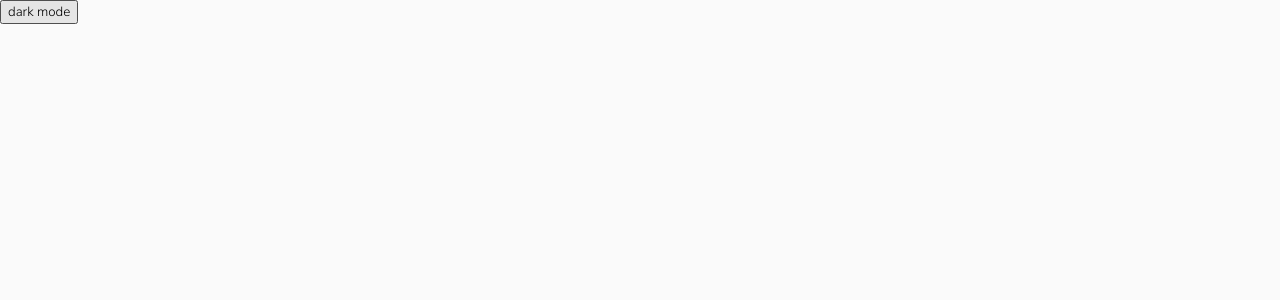
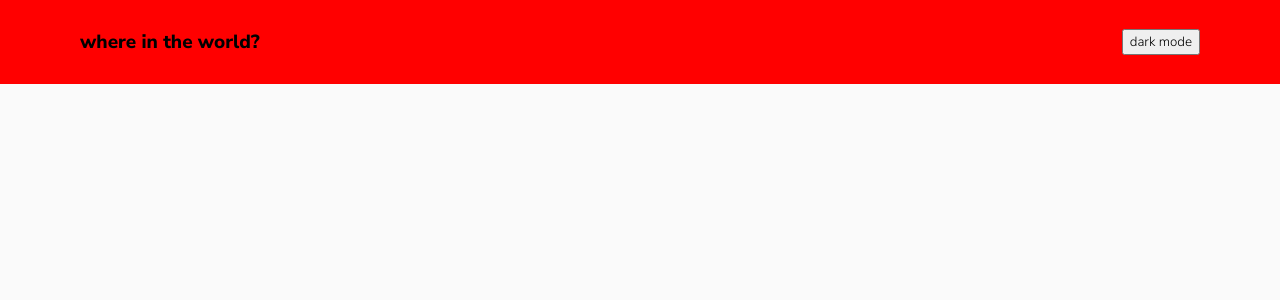
Before and after one commit to Dze-lle/countries-api-typescript, a React (Create React App) app: page / in a window 1280 px wide. Shown: the top 300 px of the page. Built offline with nearby package versions, Linux system fonts and the light colour scheme.

Commit message:
styling navbar and adding medias

```diff
--- a/src/assets/scss/_globals.scss
+++ b/src/assets/scss/_globals.scss
@@ -7,14 +7,5 @@ html {
 *::before,
 *::after {
   box-sizing: inherit;
-}
-
-body {
-  padding: 0;
   margin: 0;
 }
-
-.app {
-  height: 100vh;
-  background: $veryLightGray;
-}
--- /dev/null
+++ b/src/assets/scss/_main.scss
@@ -0,0 +1,4 @@
+.app {
+  background: $veryLightGray;
+  height: 100vh;
+}
--- a/src/assets/scss/_mixins.scss
+++ b/src/assets/scss/_mixins.scss
@@ -0,0 +1,25 @@
+// 640px, 1024px, 1400px
+$breakpoints-up: (
+  "medium": "40rem",
+  "large": "64em",
+  "xlarge": "87.5em",
+);
+
+// 639px, 1023, 1399px
+$breakpoints-down: (
+  "small": "39.9375rem",
+  "medium": "63.9375em",
+  "large": "87.4375em",
+);
+
+@mixin for-desktop($size) {
+  @media (min-width: map-get($breakpoints-up, $size)) {
+    @content;
+  }
+}
+
+@mixin for-mobile($size) {
+  @media (max-width: map-get($breakpoints-down, $size)) {
+    @content;
+  }
+}
--- /dev/null
+++ b/src/assets/scss/_navbar.scss
@@ -0,0 +1,10 @@
+.nav {
+  background: red;
+  display: flex;
+  justify-content: space-between;
+  padding: 1.8125em 5em;
+
+  h1 {
+    font-size: 1.1875em;
+  }
+}
--- a/src/assets/scss/style.scss
+++ b/src/assets/scss/style.scss
@@ -2,3 +2,5 @@
 @import "mixins";
 @import "globals";
 @import "darkTheme";
+@import "main";
+@import "navbar";
--- a/src/components/Navbar.tsx
+++ b/src/components/Navbar.tsx
@@ -4,15 +4,13 @@ const Navbar = () => {
   const { darkMode, dispatch } = useTheme();
 
   return (
-    <nav>
-      <div></div>
-      <div>
-        <button
-          onClick={() => dispatch({ type: "TOGGLE_MODE", payload: !darkMode })}
-        >
-          dark mode
-        </button>
-      </div>
+    <nav className="nav">
+      <h1>where in the world?</h1>
+      <button
+        onClick={() => dispatch({ type: "TOGGLE_MODE", payload: !darkMode })}
+      >
+        dark mode
+      </button>
     </nav>
   );
 };
```
